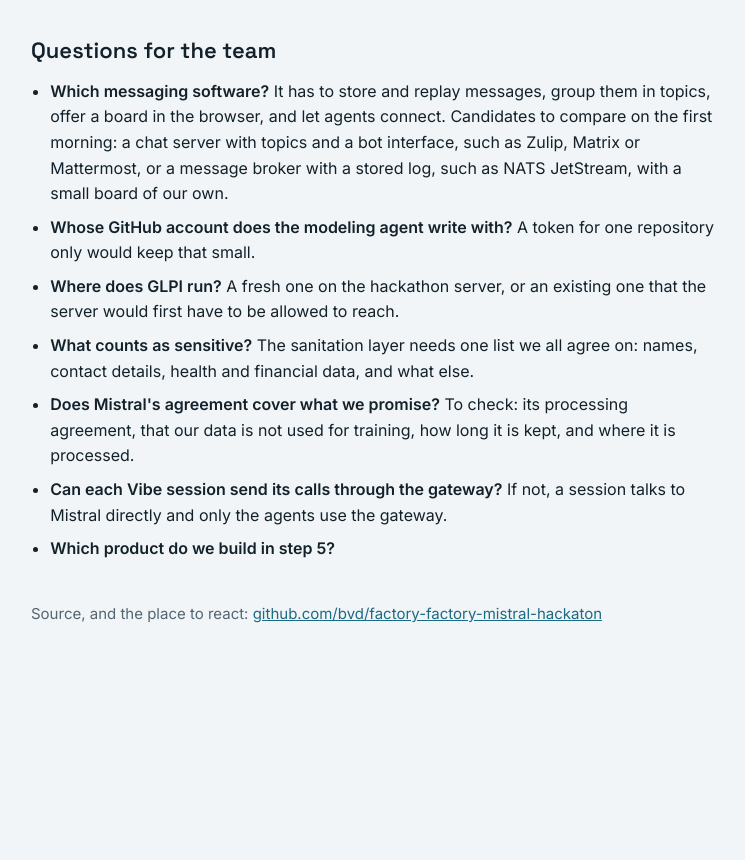
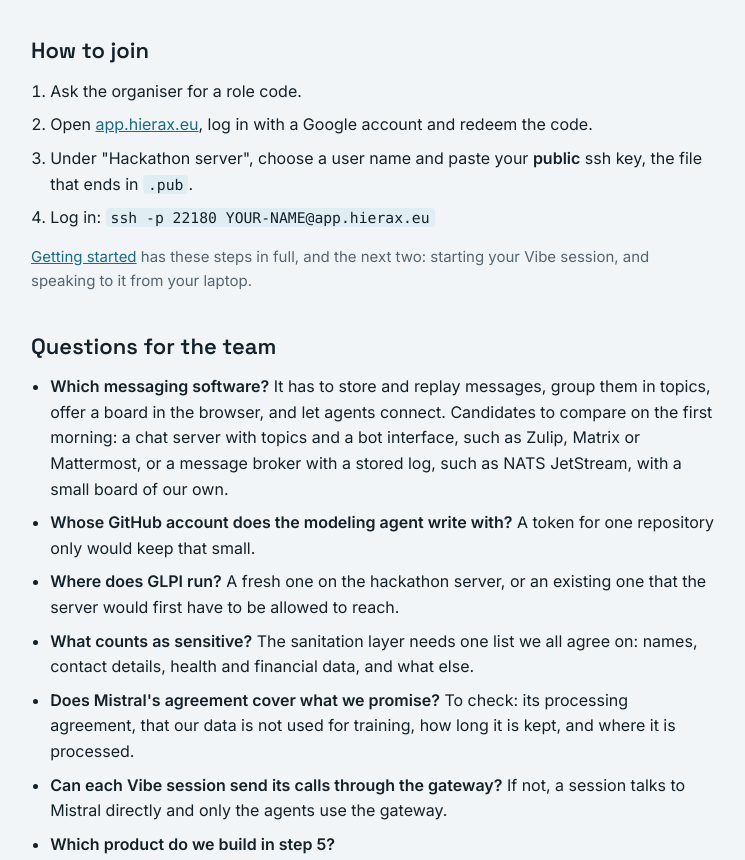
Before and after one commit to bvd/factory-factory-mistral-hackaton, a plain HTML site: page index.html in a window 1280 px wide. Shown: the part 4659-5519 px from the top of the page, without its empty margins (89-834 px from the left). Before the commit the page ends 5349 px from the top, so only its background shows below. Drawn offline with Linux system fonts and the light colour scheme.

Commit message:
How to join: the login steps, with a link to Getting started
Co-Authored-By: Claude Fable 5.2 <noreply@anthropic.com>

```diff
--- a/index.html
+++ b/index.html
@@ -53,6 +53,7 @@ th, td { text-align: left; vertical-align: top; padding: 10px 14px 10px 0; borde
 th { font: 500 13px/1.2 var(--text); letter-spacing: .06em; text-transform: uppercase; color: var(--muted); }
 td.n { font: 600 16px/1.5 var(--display); color: var(--primary); width: 2.2em; font-variant-numeric: tabular-nums; }
 .note { color: var(--muted); font-size: 15px; }
+code { font-family: ui-monospace, Consolas, monospace; font-size: 0.92em; background: var(--primary-soft); padding: 1px 5px; border-radius: 4px; overflow-wrap: anywhere; }
 /* drawings */
 .dg text { font-family: Inter, "Segoe UI", system-ui, sans-serif; fill: var(--fg); }
 .dg .t { font-size: 13px; font-weight: 600; }
@@ -371,6 +372,17 @@ td.n { font: 600 16px/1.5 var(--display); color: var(--primary); width: 2.2em; f
   </section>
 
   <section class="col">
+    <h2>How to join</h2>
+    <ol>
+      <li>Ask the organiser for a role code.</li>
+      <li>Open <a href="https://app.hierax.eu">app.hierax.eu</a>, log in with a Google account and redeem the code.</li>
+      <li>Under "Hackathon server", choose a user name and paste your <strong>public</strong> ssh key, the file that ends in <code>.pub</code>.</li>
+      <li>Log in: <code>ssh -p 22180 YOUR-NAME@app.hierax.eu</code></li>
+    </ol>
+    <p class="note"><a href="https://github.com/bvd/factory-factory-mistral-hackaton/blob/main/GETTING-STARTED.md">Getting started</a> has these steps in full, and the next two: starting your Vibe session, and speaking to it from your laptop.</p>
+  </section>
+
+  <section class="col">
     <h2>Questions for the team</h2>
     <ul>
       <li><strong>Which messaging software?</strong> It has to store and replay messages, group them in topics, offer a board in the browser, and let agents connect. Candidates to compare on the first morning: a chat server with topics and a bot interface, such as Zulip, Matrix or Mattermost, or a message broker with a stored log, such as NATS JetStream, with a small board of our own.</li>
```
